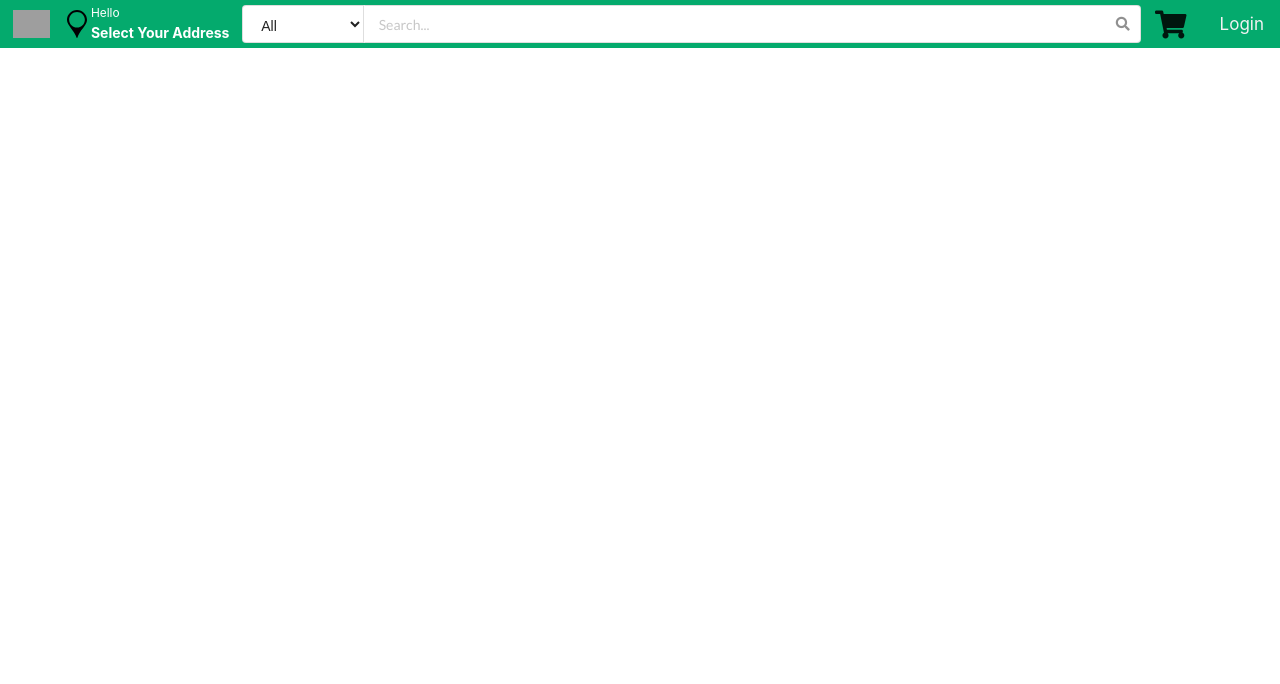
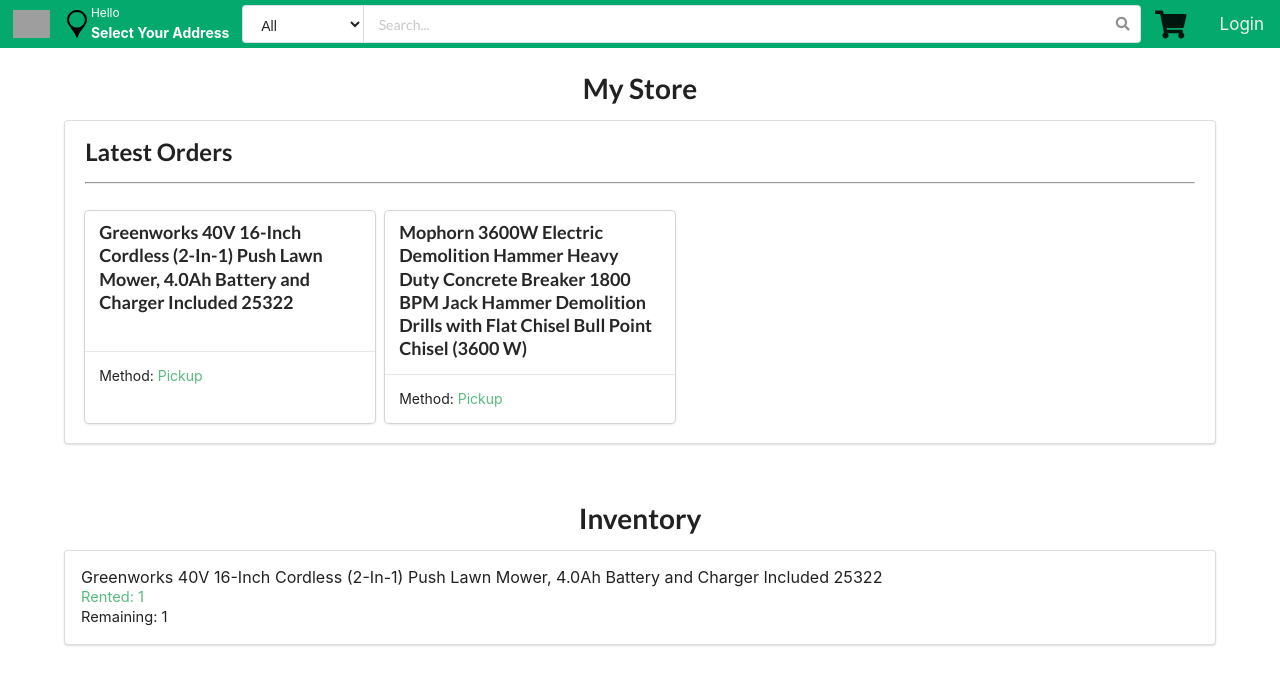
Before and after one commit to ashishdev007/marketplace, a React (Create React App) app: page /seller in a window 1280 px wide. Shown: the top 684 px of the page. Built offline with nearby package versions, Linux system fonts and the light colour scheme; grey boxes are pictures that could not be loaded.

Commit message:
Cart + terms and condition

```diff
--- a/src/routes.js
+++ b/src/routes.js
@@ -6,6 +6,7 @@
 const Cart = React.lazy(() => import('./views/cart/Cart'));
 const Orders = React.lazy(() => import('./views/orders/Orders'));
 const AddProduct = React.lazy(() => import('./views/addProduct/AddProduct'));
+const SellerHome = React.lazy(() => import('./views/seller/SellerHome'));
 
 const routes = [
   { path: '/', exact: true, name: 'Home', component: Home },
@@ -14,6 +15,7 @@
   { path: '/cart', exact: true, name: 'Cart', component: Cart },
   { path: '/orders', exact: true, name: 'Orders', component: Orders },
   { path: '/add', exact: true, name: 'Add_Product', component: AddProduct },
+  { path: '/seller', exact: true, name: 'SellerHome', component: SellerHome },
 ];
 
 export default routes;
--- /dev/null
+++ b/src/style/SellerHome.css
@@ -0,0 +1,7 @@
+.lorder {
+  margin: 0 10px 0 0 !important;
+}
+
+.inventoryItem {
+  font-size: 1.15em !important;
+}
--- /dev/null
+++ b/src/views/seller/SellerHome.jsx
@@ -0,0 +1,65 @@
+import React from 'react';
+import '../../style/SellerHome.css';
+
+const SellerHome = () => {
+  return (
+    <div style={{ margin: '2% 5% 0' }}>
+      <div>
+        <h1 className="ta-center ui header">My Store</h1>
+        <div className="ui segment" style={{ padding: '1.75%' }}>
+          <h2 className="ui header">Latest Orders</h2>
+          <hr />
+          <br />
+          <div
+            style={{
+              display: 'flex',
+              flexDirection: 'row',
+              alignItems: 'left',
+            }}
+          >
+            <div className="ui link card lorder">
+              <div className="content">
+                <div className="header">
+                  Greenworks 40V 16-Inch Cordless (2-In-1) Push Lawn Mower,
+                  4.0Ah Battery and Charger Included 25322
+                </div>
+              </div>
+              <div className="content">
+                Method: <span className="green-text">Pickup</span>
+              </div>
+            </div>
+            <div className="ui link card lorder">
+              <div className="content">
+                <div className="header">
+                  Mophorn 3600W Electric Demolition Hammer Heavy Duty Concrete
+                  Breaker 1800 BPM Jack Hammer Demolition Drills with Flat
+                  Chisel Bull Point Chisel (3600 W)
+                </div>
+              </div>
+              <div className="content">
+                Method: <span className="green-text">Pickup</span>
+              </div>
+            </div>
+          </div>
+        </div>
+      </div>
+      <div>
+        <h1 className="ta-center ui header" style={{ marginTop: '2em' }}>
+          Inventory
+        </h1>
+        <div className="ui segment inventoryItem">
+          Greenworks 40V 16-Inch Cordless (2-In-1) Push Lawn Mower, 4.0Ah
+          Battery and Charger Included 25322
+          <div>
+            <div className="green-text" style={{ fontSize: '0.91em' }}>
+              Rented: 1
+            </div>
+            <div style={{ fontSize: '0.91em' }}>Remaining: 1</div>
+          </div>
+        </div>
+      </div>
+    </div>
+  );
+};
+
+export default SellerHome;
--- a/src/views/terms/TermsAndConditions.jsx
+++ b/src/views/terms/TermsAndConditions.jsx
@@ -25,26 +25,16 @@
             eiusmod tempor incididunt ut labore et dolore magna aliqua. At
             auctor urna nunc id cursus metus. Mi ipsum faucibus vitae aliquet
             nec ullamcorper sit amet risus. Sollicitudin ac orci phasellus
-            egestas tellus. Pharetra sit amet aliquam id diam maecenas
-            ultricies. Semper viverra nam libero justo laoreet sit amet. Gravida
-            neque convallis a cras semper auctor neque. Nunc mi ipsum faucibus
-            vitae aliquet nec ullamcorper sit. A diam maecenas sed enim ut sem.
-            Semper feugiat nibh sed pulvinar proin gravida. Consectetur purus
-            posuere ac ut. Id velit ut tortor pretium viverra. Commodo odio
-            aenean sed adipiscing. Imperdiet massa tincidunt nunc pulvinar
-            sapien et ligula.
+            egestas tellus. Pharetra sit amet aliquam id diam maecenas sapien et
+            ligula.
           </p>
           <p>
             A scelerisque purus semper eget duis at tellus at. Dolor sit amet
             consectetur adipiscing elit ut aliquam. A cras semper auctor neque
-            vitae tempus quam. Dui ut ornare lectus sit amet est. Lectus proin
-            nibh nisl condimentum. Integer vitae justo eget magna fermentum
-            feugiat vivamus at augue eget. Interdum varius sit amet mattis
-            vulputate enim nulla. Turpis egestas pretium aenean pharetra magna
-            ac placerat vestibulum lectus. Enim lobortis scelerisque fermentum
-            dui faucibus in ornare quam viverra. Morbi tristique senectus et
-            netus. Urna condimentum mattis pellentesque id. Eu tincidunt tortor
-            aliquam nulla facilisi cras fermentum odio eu.
+            vitae tempus quam. Dui ut ornare lectus sit amet est. dui faucibus
+            in ornare quam viverra. Morbi tristique senectus et netus. Urna
+            condimentum mattis pellentesque id. Eu tincidunt tortor aliquam
+            nulla facilisi cras fermentum odio eu.
           </p>
           <p>
             Massa tincidunt nunc pulvinar sapien et ligula ullamcorper.
```
